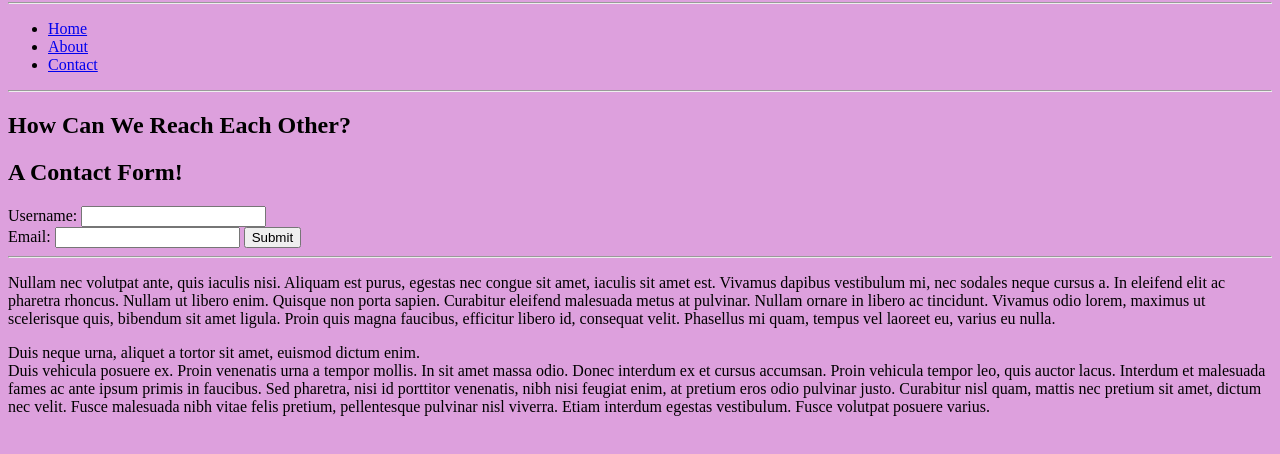
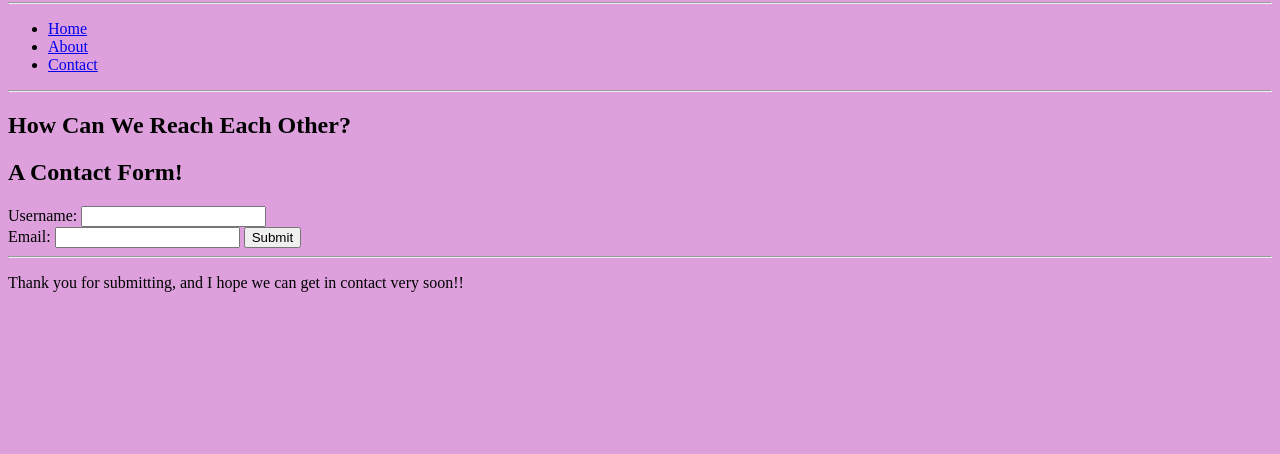
Before and after one commit to Tdamm384/web-development-project, a website: page contact.html in a window 1280 px wide. Shown: the part 78-532 px from the top of the page. Drawn offline with Linux system fonts and the light colour scheme.

Commit message:
new edits

```diff
--- a/contact.html
+++ b/contact.html
@@ -47,13 +47,9 @@
         <hr>
 
         <p>
-            Nullam nec volutpat ante, quis iaculis nisi. Aliquam est purus, egestas nec congue sit amet, iaculis sit amet est. Vivamus dapibus vestibulum mi, nec sodales neque cursus a. In eleifend elit ac pharetra rhoncus. Nullam ut libero enim. Quisque non porta sapien. Curabitur eleifend malesuada metus at pulvinar. Nullam ornare in libero ac tincidunt. Vivamus odio lorem, maximus ut scelerisque quis, bibendum sit amet ligula. Proin quis magna faucibus, efficitur libero id, consequat velit. Phasellus mi quam, tempus vel laoreet eu, varius eu nulla.
+            Thank you for submitting, and I hope we can get in contact very soon!!
         </p>
 
-        <p>
-            Duis neque urna, aliquet a tortor sit amet, euismod dictum enim. <br>
-            Duis vehicula posuere ex. Proin venenatis urna a tempor mollis. In sit amet massa odio. Donec interdum ex et cursus accumsan. Proin vehicula tempor leo, quis auctor lacus. Interdum et malesuada fames ac ante ipsum primis in faucibus. Sed pharetra, nisi id porttitor venenatis, nibh nisi feugiat enim, at pretium eros odio pulvinar justo. Curabitur nisl quam, mattis nec pretium sit amet, dictum nec velit. Fusce malesuada nibh vitae felis pretium, pellentesque pulvinar nisl viverra. Etiam interdum egestas vestibulum. Fusce volutpat posuere varius.
-        </p>
 
     </body>
 </html>
```
Also changed, not shown: index.html (+3 -1 lines).
